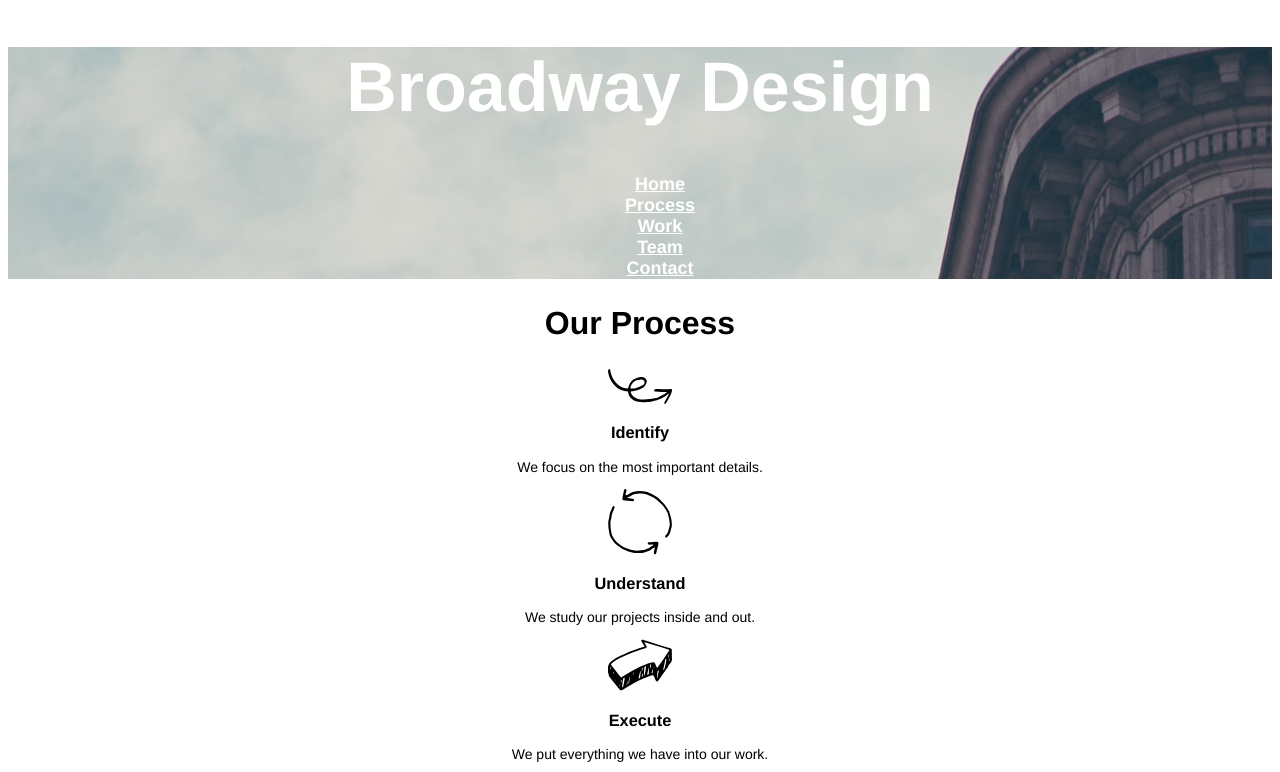
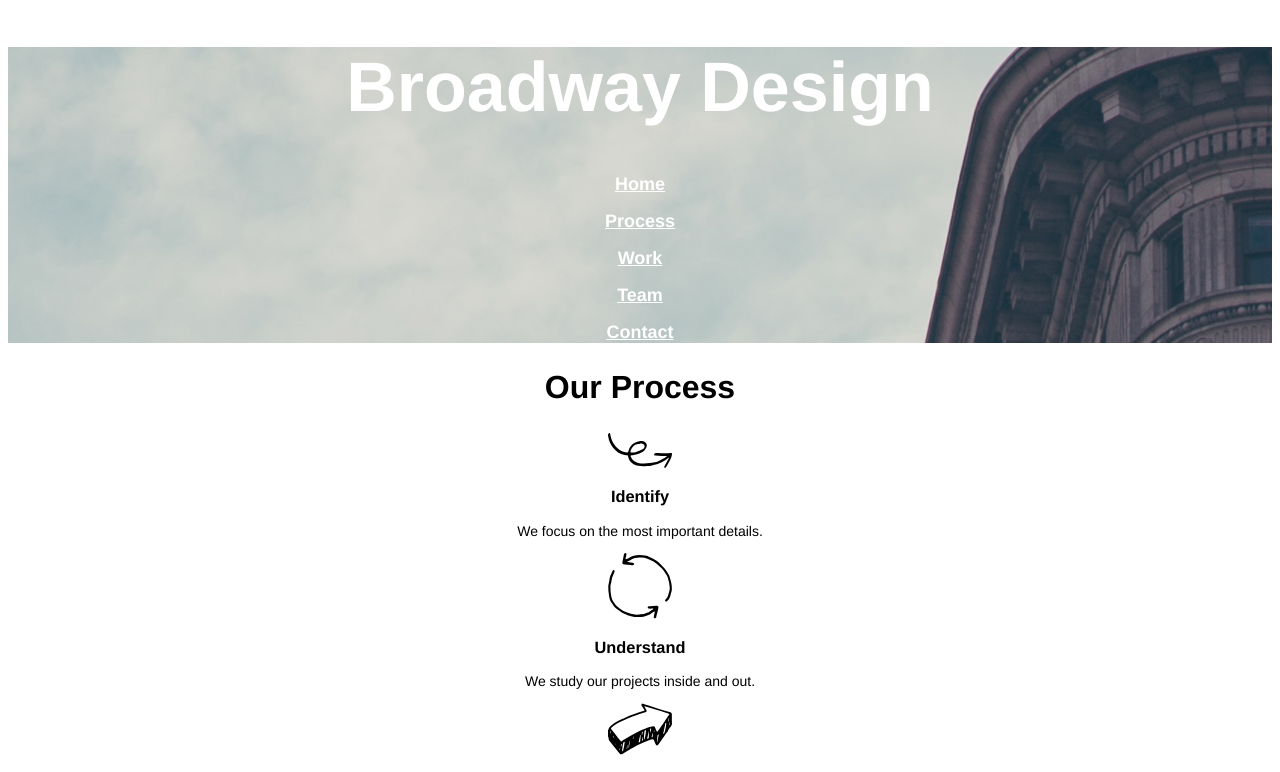
Before and after one commit to manelson32/broadway, a plain HTML site: page index.html in a window 1280 px wide. Shown: the top 772 px of the page. Drawn offline with Linux system fonts and the light colour scheme.

Commit message:
Remove unordered list from menu and associated styling and replace with paragraph tags.

```diff
--- a/index.html
+++ b/index.html
@@ -9,15 +9,11 @@
 <!-- Can this page be completed with only three <div>'s instead of seven?? -->
     <div class="header">
       <h1>Broadway Design</h1>
-        <nav>
-        <ul>
-          <li><a href="#">Home</a></li>
-          <li><a href="#process">Process</a></li>
-          <li><a href="#portfolio">Work</a></li>
-          <li><a href="#team">Team</a></li>
-          <li><a href="#contact">Contact</a></li>
-        </ul>
-      </nav>
+      <p><a href="#">Home</a></p>
+      <p><a href="#process">Process</a></p>
+      <p><a href="#portfolio">Work</a></p>
+      <p><a href="#team">Team</a></p>
+      <p><a href="#contact">Contact</a></p>
     </div>
 
     <div class="content" id="process">
--- a/resources/css/style.css
+++ b/resources/css/style.css
@@ -31,7 +31,3 @@ a {
   text-align: left;
   color: white;
   font-size: 11px;
-}
-li {
-  list-style-type: none;
-}
```
